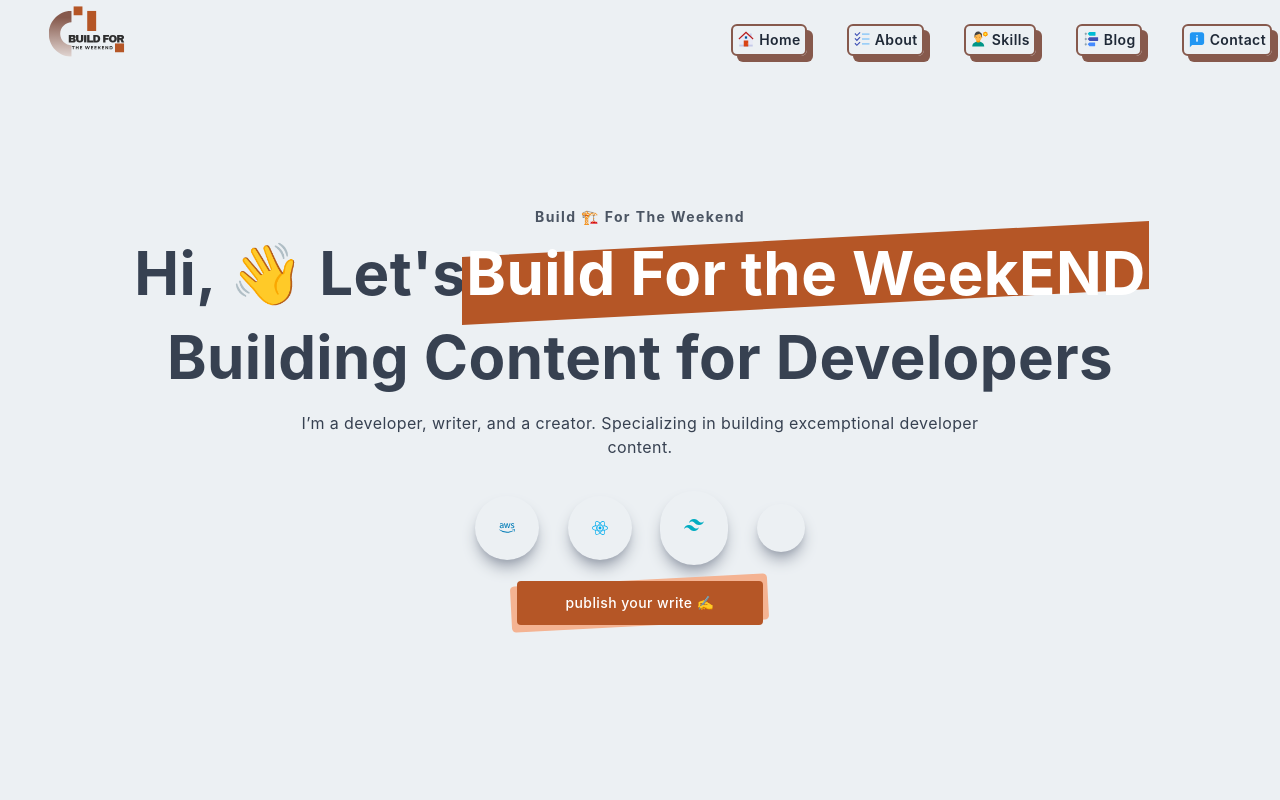
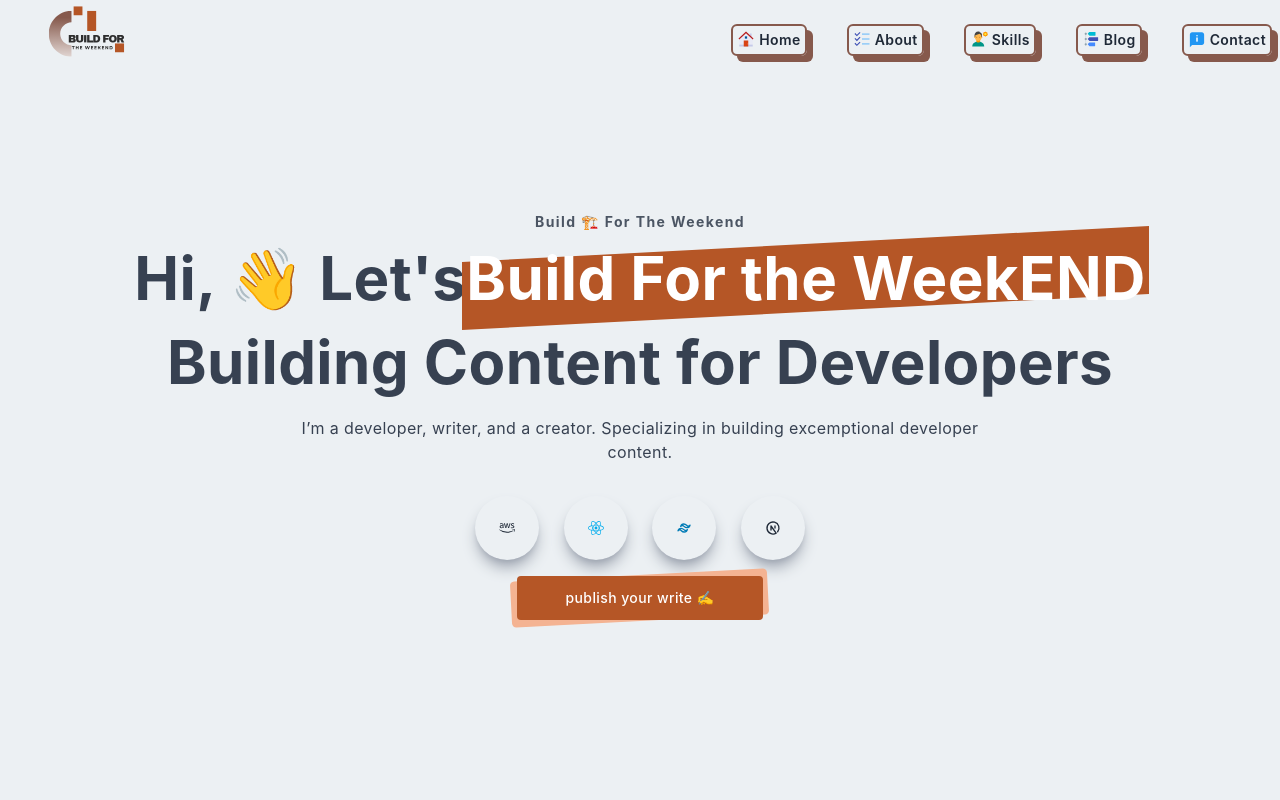
Before and after one commit to CollyneJumah/Build-for-the-weekend, a Next.js app: page / in a window 1280 px wide. Shown: the top 800 px of the page. Built offline with nearby package versions, Linux system fonts and the light colour scheme.

Commit message:
chore: updated icons 1.react, tailwind,nextJs on the main page

```diff
--- a/components/Main.jsx
+++ b/components/Main.jsx
@@ -3,6 +3,7 @@ import Link from 'next/link'
 import React from 'react'
 import { BsFacebook, BsGithub,BsLinkedin, BsTwitter } from 'react-icons/bs'
 import {FaAws,FaReact} from 'react-icons/fa'
+import {TbBrandTailwind,TbBrandNextjs} from 'react-icons/tb'
 
 export const Main = () => {
   return (
@@ -17,24 +18,20 @@ export const Main = () => {
                 </h1>
                 <h1 className='py-2 text-gray-700'>Building Content for Developers</h1>
                 <p className='py-4 text-gray-700 max-w-[70%] m-auto'>
-                {`I’m a developer, writer, and a creator. Specializing in building excemptional developer content.
-                `}
+                {`I’m a developer, writer, and a creator. Specializing in building excemptional developer content. `}
                 </p>
                 <div className='flex items-center justify-between max-w-[330px] m-auto py-4'>
                     <div className='shadow-lg shadow-gray-400 p-6 cursor-pointer rounded-full hover:scale-105 ease-in duration-200 '>
-                        <FaAws className='text-[#007bb6]' />
+                        <FaAws  />
                     </div>
                     <div className='shadow-lg shadow-gray-400 p-6 cursor-pointer rounded-full hover:scale-105 ease-in duration-200 '>
                         <FaReact className='text-[#00aced]'  />
                     </div>
                     <div className='shadow-lg shadow-gray-400 p-6 cursor-pointer rounded-full hover:scale-105 ease-in duration-200 '>
-                        {/* <BsGithub /> */}
-                        <Image src="/assets/toolkits/tailwind-css.svg" alt='HTML'  width="20px" height="20px" />
-
+                        <TbBrandTailwind className='text-[#007bb6]' />
                     </div>
                     <div className='shadow-lg shadow-gray-400 p-6 cursor-pointer rounded-full hover:scale-105 ease-in duration-200 '>
-                        {/* <BsFacebook className='text-[#3b5998]' /> */}
-
+                        <TbBrandNextjs  />
                     </div>
                 </div>
                 <div>
```
